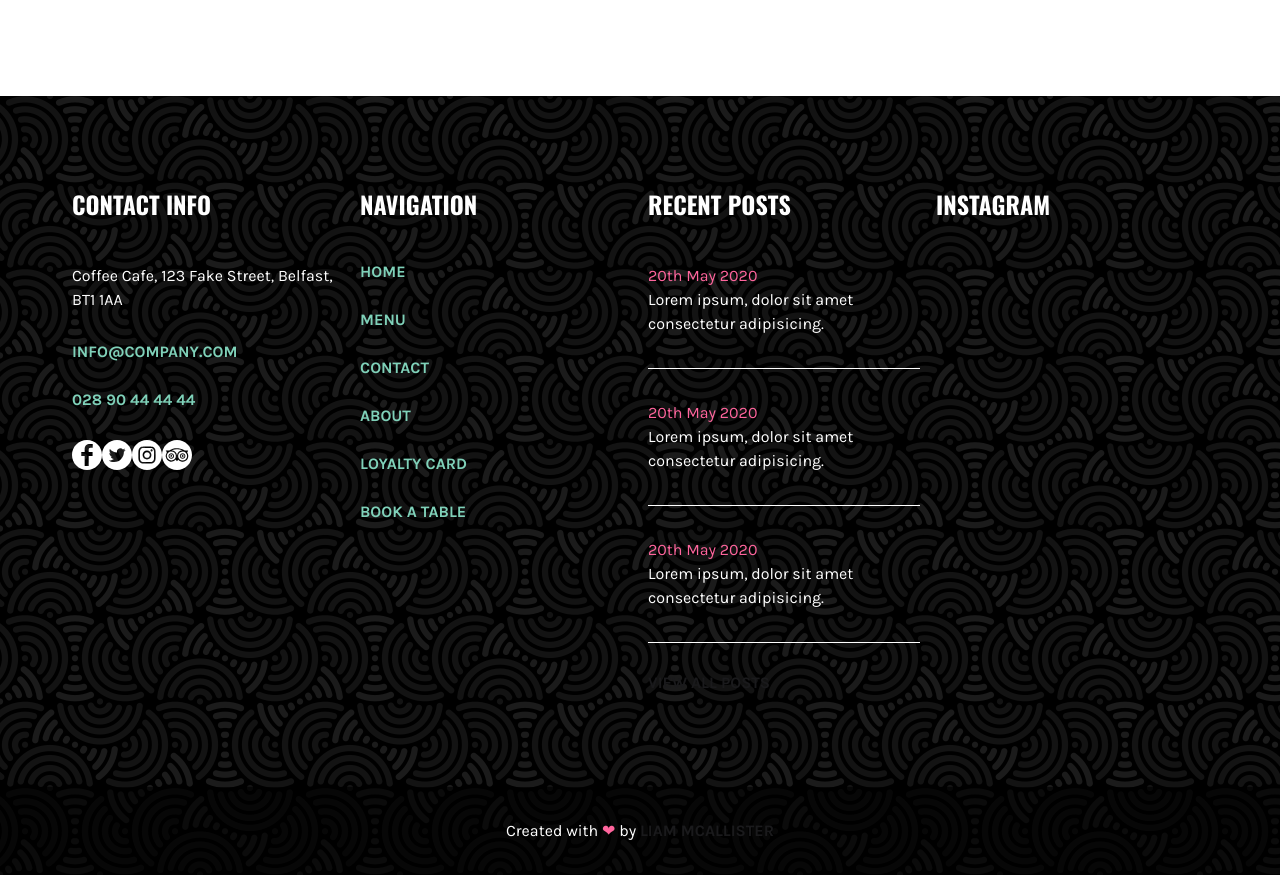
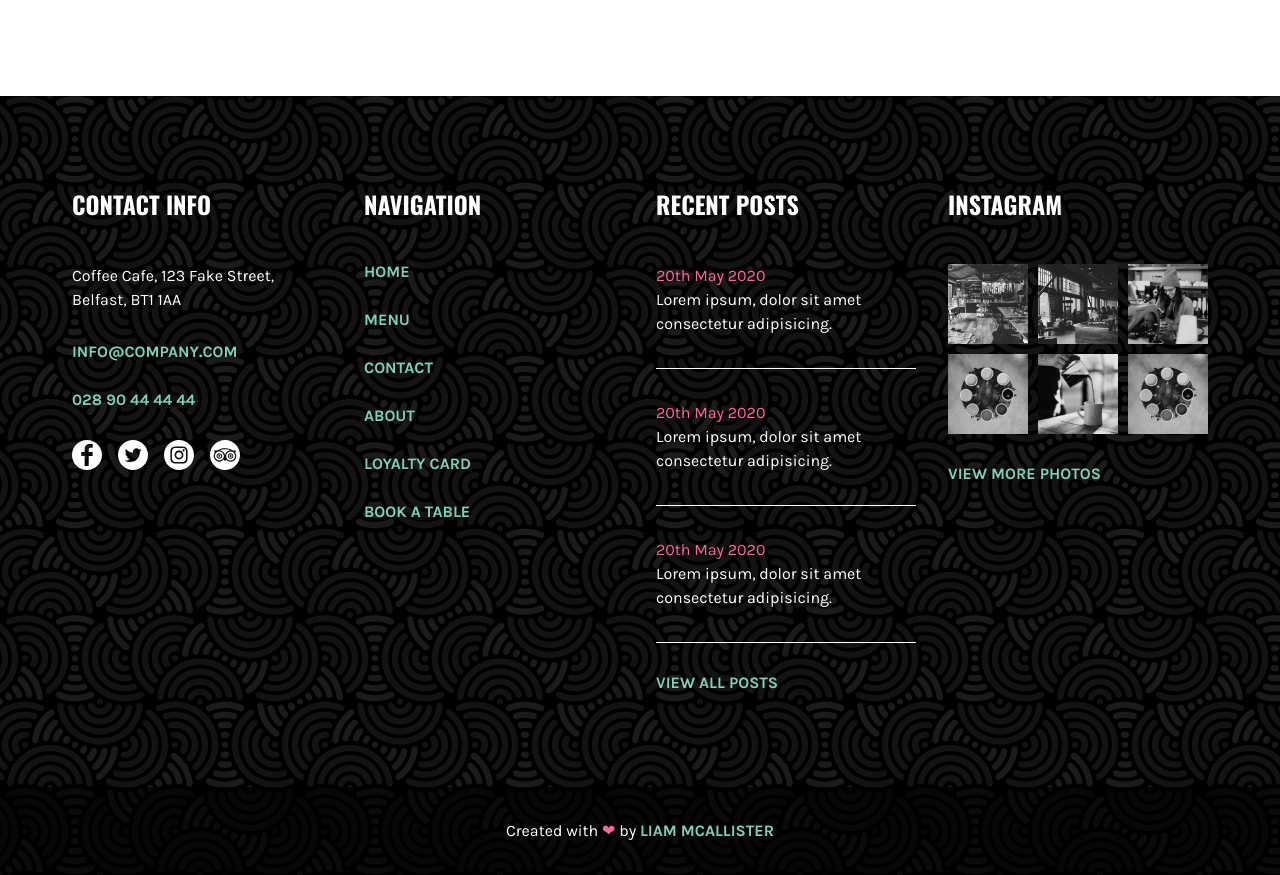
Before and after one commit to liam-mcallister/coffee-shop, a plain HTML site: page index.html in a window 1280 px wide. Shown: the part 5583-6458 px from the top of the page. Drawn offline with nearby package versions, Linux system fonts and the light colour scheme; a script that the page names is missing.

Commit message:
Finished footer layout

```diff
--- a/index.html
+++ b/index.html
@@ -50,13 +50,13 @@
             <span class="bar bar-bottom"></span>
         </label>
         <ul class="navbar-icons">
-            <li><a href="https://en-gb.facebook.com/"><img class="nav-icon" src="images/icons/facebook.svg"
+            <li><a href="https://en-gb.facebook.com/"><img class="icon" src="images/icons/facebook.svg"
                         alt="Facebook Icon"></a></li>
-            <li><a href="https://twitter.com/explore"><img class="nav-icon" src="images/icons/twitter.svg"
+            <li><a href="https://twitter.com/explore"><img class="icon" src="images/icons/twitter.svg"
                         alt="Twitter Icon"></a></li>
-            <li><a href="https://www.instagram.com/"><img class="nav-icon" src="images/icons/instagram.svg"
+            <li><a href="https://www.instagram.com/"><img class="icon" src="images/icons/instagram.svg"
                         alt="Instagram Icon"></a></li>
-            <li><a href="https://www.tripadvisor.co.uk/"><img class="nav-icon" src="images/icons/tripadvisor.svg"
+            <li><a href="https://www.tripadvisor.co.uk/"><img class="icon" src="images/icons/tripadvisor.svg"
                         alt="Tripadvisor Icon"></a></li>
         </ul>
         <ul class="navbar-nav">
@@ -297,48 +297,73 @@
                     <a class="footer-link" href="mailto:info@company.com">info@company.com</a>
                     <a class="footer-link" href="tel:+442890444444">028 90 44 44 44</a>
                     <div class="footer-icons">
-                        <a href="https://en-gb.facebook.com/"><img class="nav-icon" src="images/icons/facebook.svg"
+                        <a href="https://en-gb.facebook.com/"><img class="icon" src="images/icons/facebook.svg"
                                 alt="Facebook Icon"></a>
-                        <a href="https://twitter.com/explore"><img class="nav-icon" src="images/icons/twitter.svg"
+                        <a href="https://twitter.com/explore"><img class="icon" src="images/icons/twitter.svg"
                                 alt="Twitter Icon"></a>
-                        <a href="https://www.instagram.com/"><img class="nav-icon" src="images/icons/instagram.svg"
+                        <a href="https://www.instagram.com/"><img class="icon" src="images/icons/instagram.svg"
                                 alt="Instagram Icon"></a>
-                        <a href="https://www.tripadvisor.co.uk/"><img class="nav-icon"
-                                src="images/icons/tripadvisor.svg" alt="Tripadvisor Icon"></a>
+                        <a href="https://www.tripadvisor.co.uk/"><img class="icon" src="images/icons/tripadvisor.svg"
+                                alt="Tripadvisor Icon"></a>
                     </div>
                 </div>
                 <div class="footer__grid__col2">
                     <h3 class="footer-header">Navigation</h3>
-                    <ul class="">
-                        <li class=""><a class="footer-link" href="index.html" class="">Home</a></li>
-                        <li class=""><a class="footer-link" href="menu.html" class="">Menu</a></li>
-                        <li class=""><a class="footer-link" href="contact.html" class="">Contact</a></li>
-                        <li class=""><a class="footer-link" href="about.html" class="">About</a></li>
-                        <li class=""><a class="footer-link" href="card.html" class="">Loyalty Card</a></li>
-                        <li class=""><a class="footer-link" href="booking.html" class="">Book a Table</a></li>
-                    </ul>
+                    <a class="footer-link" href="index.html" class="">Home</a>
+                    <a class="footer-link" href="menu.html" class="">Menu</a>
+                    <a class="footer-link" href="contact.html" class="">Contact</a>
+                    <a class="footer-link" href="about.html" class="">About</a>
+                    <a class="footer-link" href="card.html" class="">Loyalty Card</a>
+                    <a class="footer-link" href="booking.html" class="">Book a Table</a>
                 </div>
                 <div class="footer__grid__col3">
                     <h3 class="footer-header">Recent Posts</h3>
                     <div class="footer-blog-item">
+                        <a class="footer-blog-link" href="#">
                             <p class="blog-date">20th May 2020</p>
                             <p>Lorem ipsum, dolor sit amet consectetur adipisicing.</p>
+                        </a>
                         <hr class="hr-footer">
                     </div>
                     <div class="footer-blog-item">
+                        <a class="footer-blog-link" href="#">
                             <p class="blog-date">20th May 2020</p>
                             <p>Lorem ipsum, dolor sit amet consectetur adipisicing.</p>
+                        </a>
                         <hr class="hr-footer">
                     </div>
                     <div class="footer-blog-item">
+                        <a class="footer-blog-link" href="#">
                             <p class="blog-date">20th May 2020</p>
                             <p>Lorem ipsum, dolor sit amet consectetur adipisicing.</p>
+                        </a>
                         <hr class="hr-footer">
                     </div>
                     <a href="#">View all posts</a>
                 </div>
                 <div class="footer__grid__col4">
                     <h3 class="footer-header">Instagram</h3>
+                    <div class="instagram__grid">
+                        <div class="gallery__item">
+                            <img class="gallery-img" src="/images/cafe.jpg" alt="">
+                        </div>
+                        <div class="gallery__item">
+                            <img class="gallery-img" src="/images/cafe2.jpg" alt="">
+                        </div>
+                        <div class="gallery__item">
+                            <img class="gallery-img" src="/images/barrista.jpg" alt="">
+                        </div>
+                        <div class="gallery__item">
+                            <img class="gallery-img" src="/images/coffee1.jpg" alt="">
+                        </div>
+                        <div class="gallery__item">
+                            <img class="gallery-img" src="/images/coffee2.jpg" alt="">
+                        </div>
+                        <div class="gallery__item">
+                            <img class="gallery-img" src="/images/coffee1.jpg" alt="">
+                        </div>
+                    </div>
+                    <a href="#">View more photos</a>
                 </div>
             </div>
         </div>
--- a/styles/scss/_components.scss
+++ b/styles/scss/_components.scss
@@ -179,6 +179,7 @@ a {
   text-decoration: none;
   text-transform: uppercase;
   font-weight: bold;
+  cursor: pointer;
   color: $color1;
 
   &:hover {
@@ -186,14 +187,32 @@ a {
   }
 }
 
-.footer-link {
-  display: inline-block;
-  margin-bottom: 2rem;
+footer a {
   color: $color4;
 }
 
+.footer-link {
+  display: block;
+  margin-bottom: 2rem;
+
+  &:last-of-type {
+    margin-bottom: 0;
+  }
+}
+
+.footer-blog-link {
+  text-transform: none;
+  font-weight: normal;
+  color: $white;
+
+  &:hover {
+    color: $white;
+    text-decoration: underline;
+  }
+}
+
 /*-----------------------------------------Icons----*/
-.nav-icon {
+.icon {
   height: 30px;
   width: 30px;
 
--- a/styles/scss/_layout.scss
+++ b/styles/scss/_layout.scss
@@ -194,6 +194,7 @@
 .gallery__grid {
   display: grid;
   grid-template-columns: repeat(5, 1fr);
+  grid-template-rows: auto;
   grid-gap: 10px;
   margin: 0 10px;
 }
@@ -275,7 +276,7 @@ footer {
 
 .footer__grid {
   @include grid-4col-template;
-  grid-gap: 0 1rem;
+  grid-gap: 0 2rem;
   padding: 6rem 2rem;
 }
 
@@ -299,6 +300,23 @@ footer {
   grid-row: 1 / 2;
 }
 
+.footer-icons {
+  display: flex;
+  margin-top: 2rem;
+
+  & a {
+    margin-right: 1rem;
+  }
+}
+
+.instagram__grid {
+  display: grid;
+  grid-template-columns: repeat(3, 1fr);
+  grid-template-rows: auto;
+  grid-gap: 10px;
+  margin-bottom: 2rem;
+}
+
 .footer__bottom {
   display: flex;
   justify-content: center;
@@ -309,7 +327,3 @@ footer {
     margin: 0;
   }
 }
-
-.footer-icons {
-  display: flex;
-}
--- a/styles/scss/_media-queries.scss
+++ b/styles/scss/_media-queries.scss
@@ -84,7 +84,7 @@
   .footer__grid {
     grid-template-columns: repeat(2, 1fr);
     grid-template-rows: repeat(2, auto);
-    grid-gap: 1rem;
+    grid-gap: 6rem;
   }
 
   .footer__grid__col1 {
```
Also changed, not shown: styles/css/styles.css, 1 other file. Lines whose indentation alone changed are shown as unchanged.
